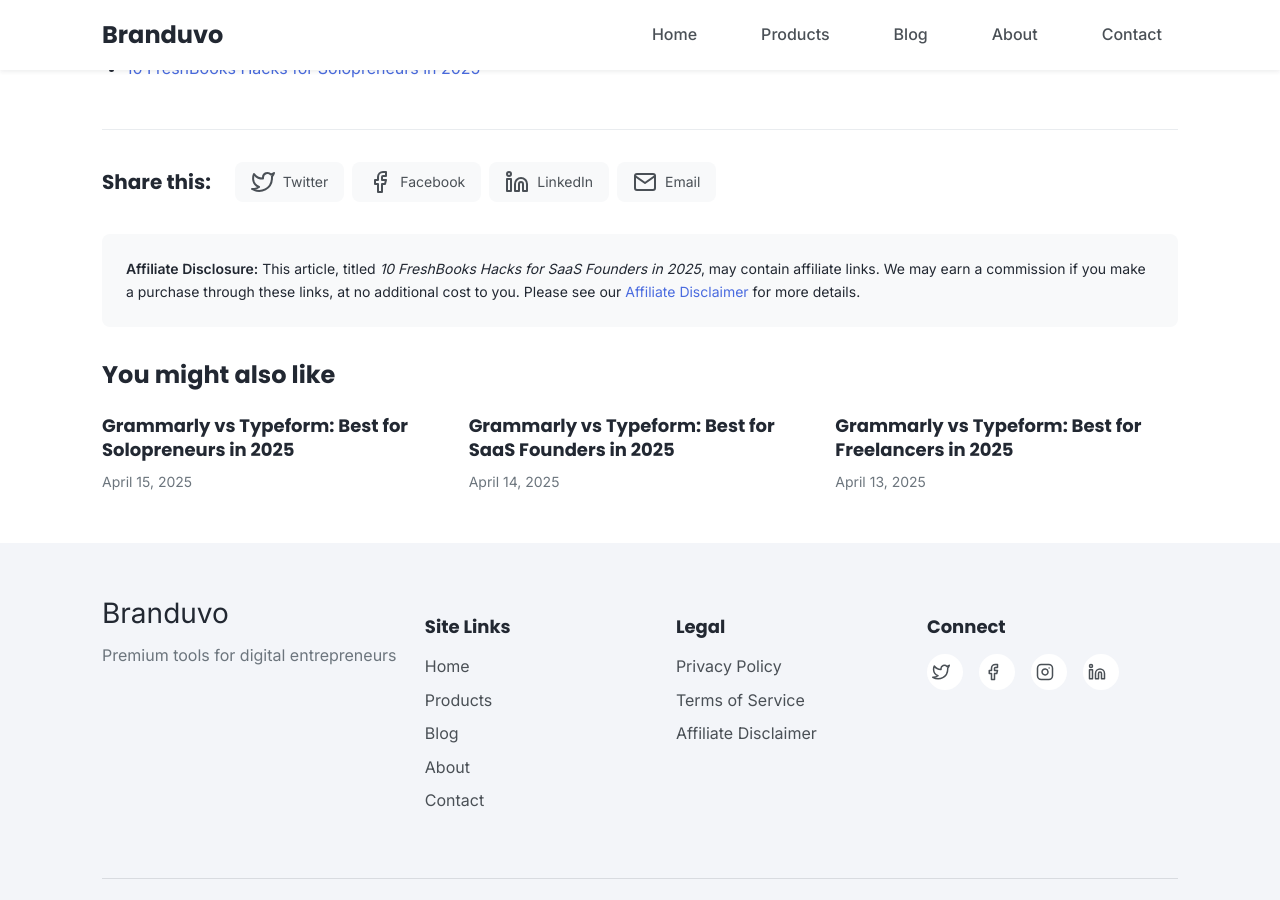
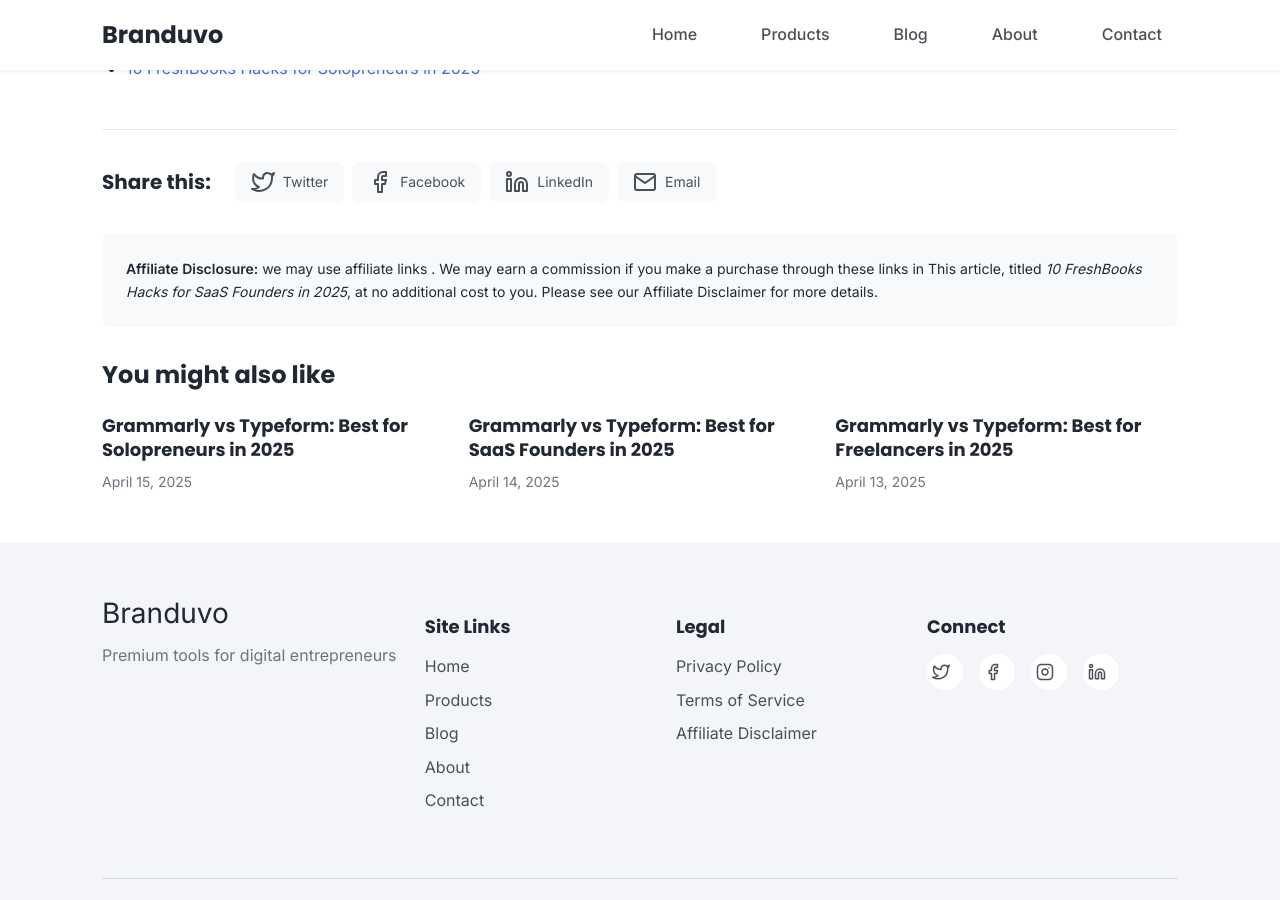
Before and after one commit to branduvo/branduvo.github.io, a Jekyll site: the page built from _posts/2025-01-28-10-freshbooks-hacks-for-saas-founders-in-2025.md, in a window 1280 px wide and 900 px high, scrolled down 1091 px. Built offline with Jekyll 4.4.1, drawn with Linux system fonts in a browser that asks for light colours.

Commit message:
Update post.html

```diff
--- a/_layouts/post.html
+++ b/_layouts/post.html
@@ -39,7 +39,7 @@
         </div>
       {% else %}
         <div class="affiliate-notice">
-          <p><strong>Affiliate Disclosure:</strong> This article, titled <em>{{ page.title }}</em>, may contain affiliate links. We may earn a commission if you make a purchase through these links, at no additional cost to you. Please see our <a href="/affiliate-disclaimer/">Affiliate Disclaimer</a> for more details.</p>
+          <p><strong>Affiliate Disclosure:</strong> we may use affiliate links . We may earn a commission if you make a purchase through these links in This article, titled <em>{{ page.title }}</em>, at no additional cost to you. Please see our Affiliate Disclaimer for more details.</p>
         </div>
       {% endif %}
 
```
